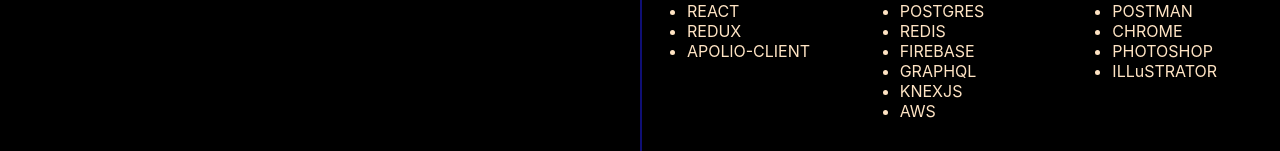
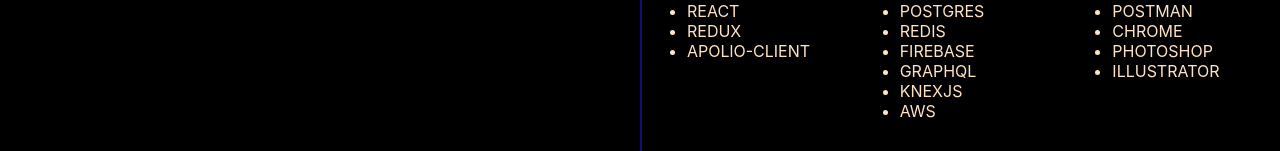
Before and after one commit to mdsaddamvol/myportfolio, a Next.js app: page / in a window 1280 px wide. Shown: the part 1075-1226 px from the top of the page. Built offline with nearby package versions, Linux system fonts and the light colour scheme.

Commit message:
fixing border

```diff
--- a/components/mySkills.js
+++ b/components/mySkills.js
@@ -46,7 +46,7 @@
 							<li>POSTMAN</li>
 							<li>CHROME</li>
 							<li>PHOTOSHOP</li>
-							<li>ILLuSTRATOR</li>
+							<li>ILLUSTRATOR</li>
 						</ul>
 					</div>
 				</div>
```
